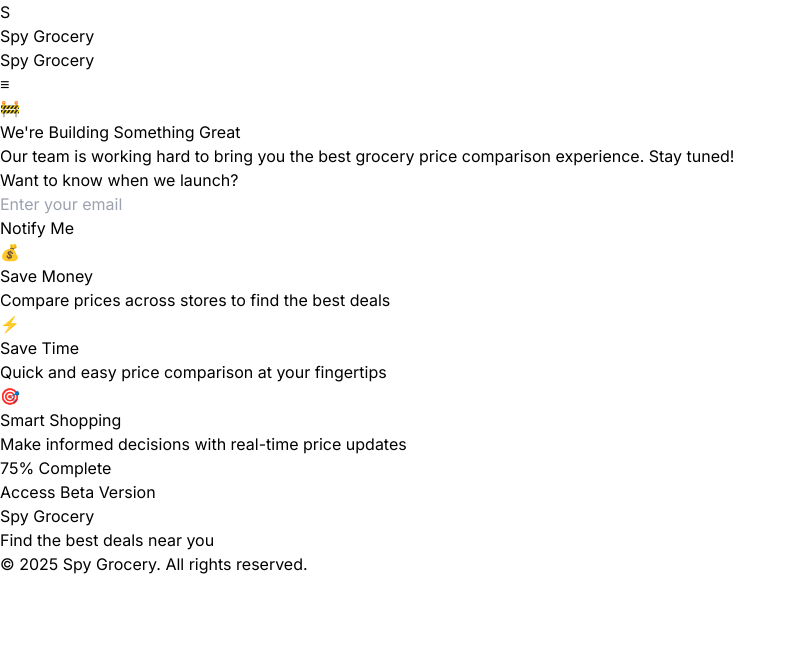
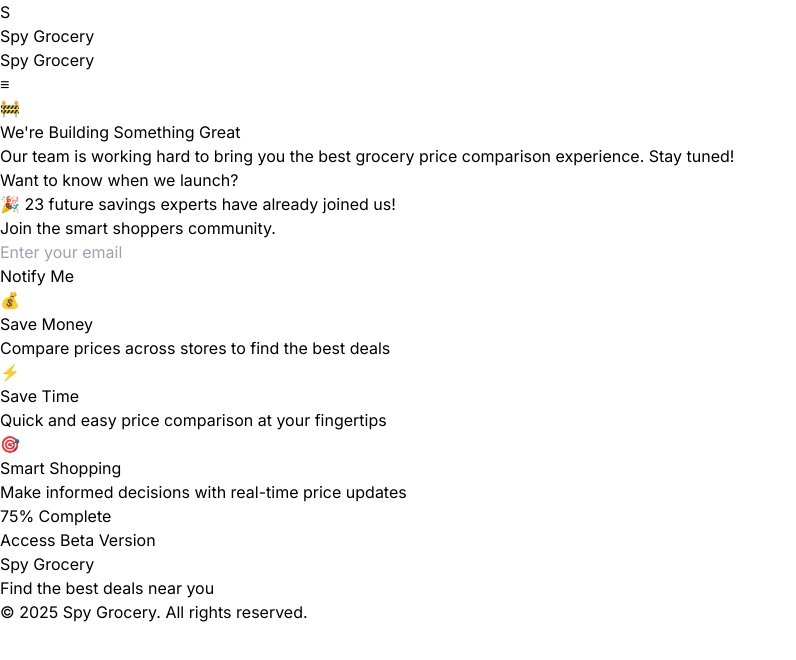
Before and after one commit to bamba-ops/spy-grocery, a Vue app: page /building in a window 1280 px wide. Shown: the top 660 px of the page, without its empty margins (0-796 px from the left). Built offline with nearby package versions, Linux system fonts and the light colour scheme.

Commit message:
Change to english

```diff
--- a/src/presenters/UnderConstruction/UnderConstruction.vue
+++ b/src/presenters/UnderConstruction/UnderConstruction.vue
@@ -43,6 +43,14 @@
             Want to know when we launch?
           </h3>
           <div class="space-y-3">
+            <!-- Community -->
+            <div class="text-sm text-gray-600 mb-4">
+              <p class="font-medium">
+                🎉 23 future savings experts have already joined us!
+              </p>
+              <p>Join the smart shoppers community.</p>
+            </div>
+
             <div class="relative">
               <input
                 v-model="email"
```
